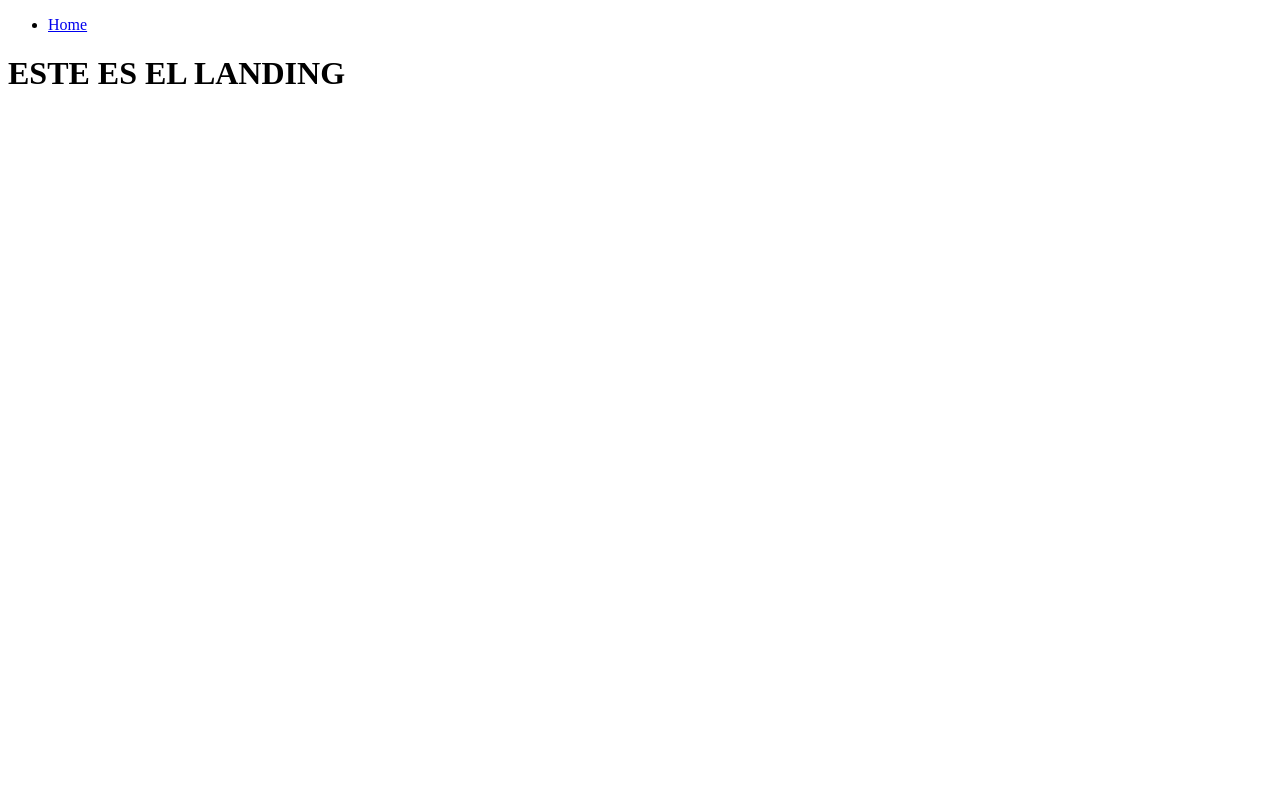
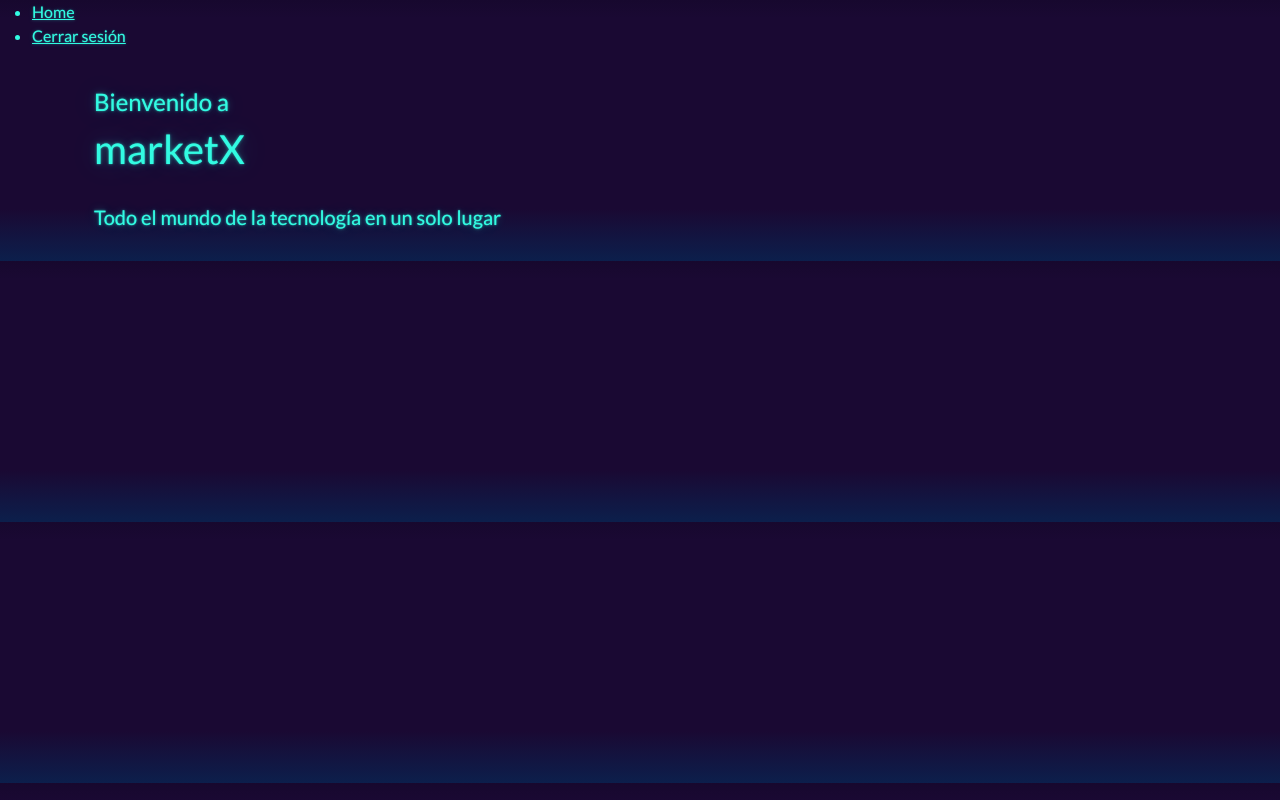
Before and after one commit to Gabriel20Arr/marketX, a Next.js app in the folder client/: page / in a window 1280 px wide. Built offline with nearby package versions, Linux system fonts and the light colour scheme.

Commit message:
Estilos básicos agregados

```diff
--- a/client/src/app/layout.js
+++ b/client/src/app/layout.js
@@ -9,10 +9,15 @@ export const metadata = {
 export default function RootLayout({children}){
   return (
     <html lang="en">
+      <head>
+        <link rel='stylesheet' href='https://bootswatch.com/5/vapor/bootstrap.min.css' />
+      </head>
         <body >
           <Providers>
             <NavBar />
-            {children}
+            <div className='container p-4'>
+              {children}
+            </div>
           </Providers>
         </body>
     </html>
--- a/client/src/app/page.jsx
+++ b/client/src/app/page.jsx
@@ -1,9 +1,12 @@
 
-export default function HomePage() {
+export default function Landing() {
 
   return (
     <div>
-      <h1>ESTE ES EL LANDING</h1>
+      <h4>Bienvenido a</h4>
+      <h1>marketX</h1>
+      <br/>
+      <h5>Todo el mundo de la tecnología en un solo lugar</h5>
     </div>
   )
 }
--- a/client/src/components/NavBar/NavBar.jsx
+++ b/client/src/components/NavBar/NavBar.jsx
@@ -6,10 +6,10 @@ export default function Navigation(){
         <li>
           <Link href="/home">Home</Link>
         </li>
+        <li>
+          <Link href="/">Cerrar sesión</Link>
+        </li>
         {/* <li>
-          <Link href="/about">About</Link>
-        </li>
-        <li>
           <Link href="/services">Services</Link>
         </li> */}
     </ul>
```
